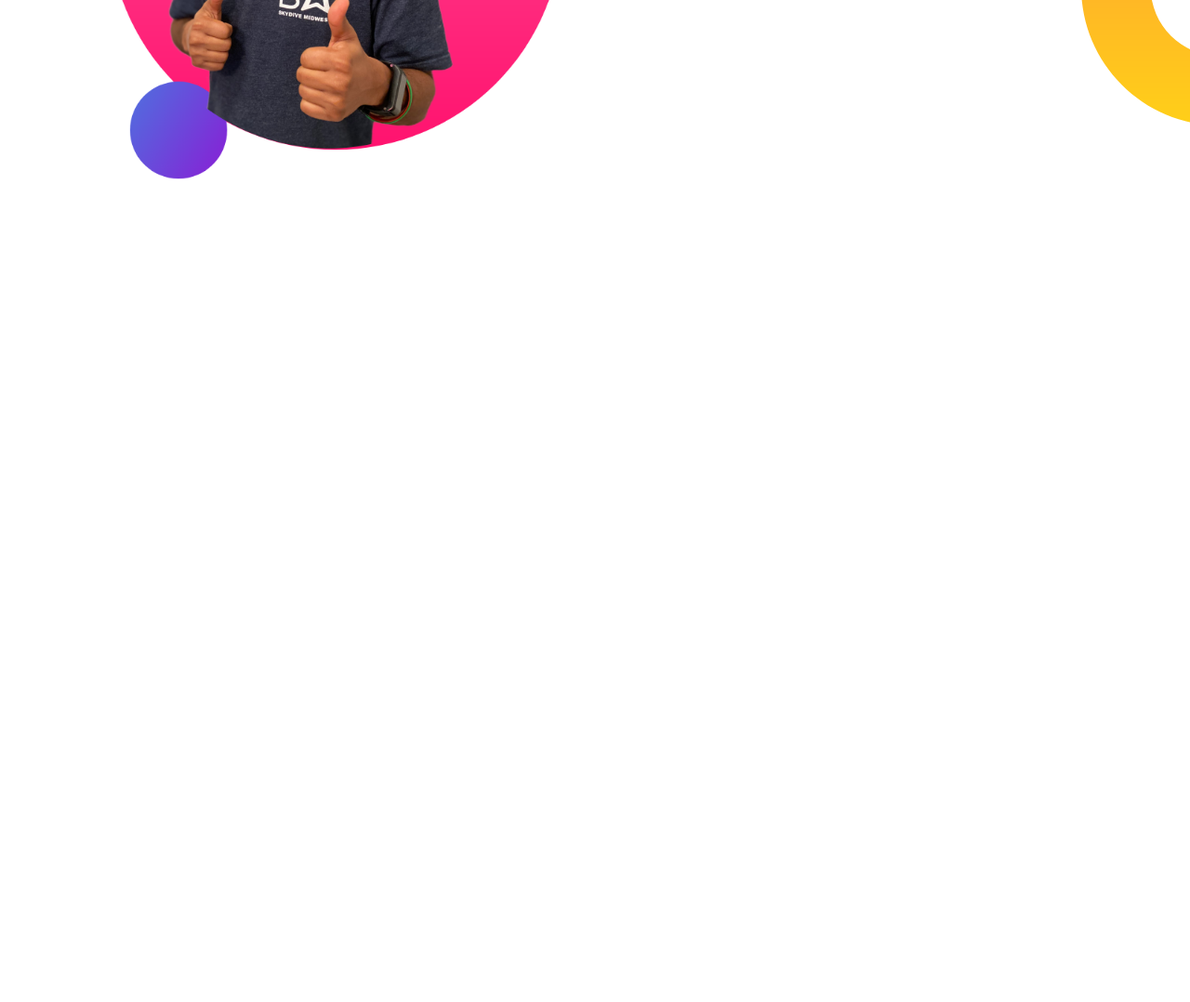
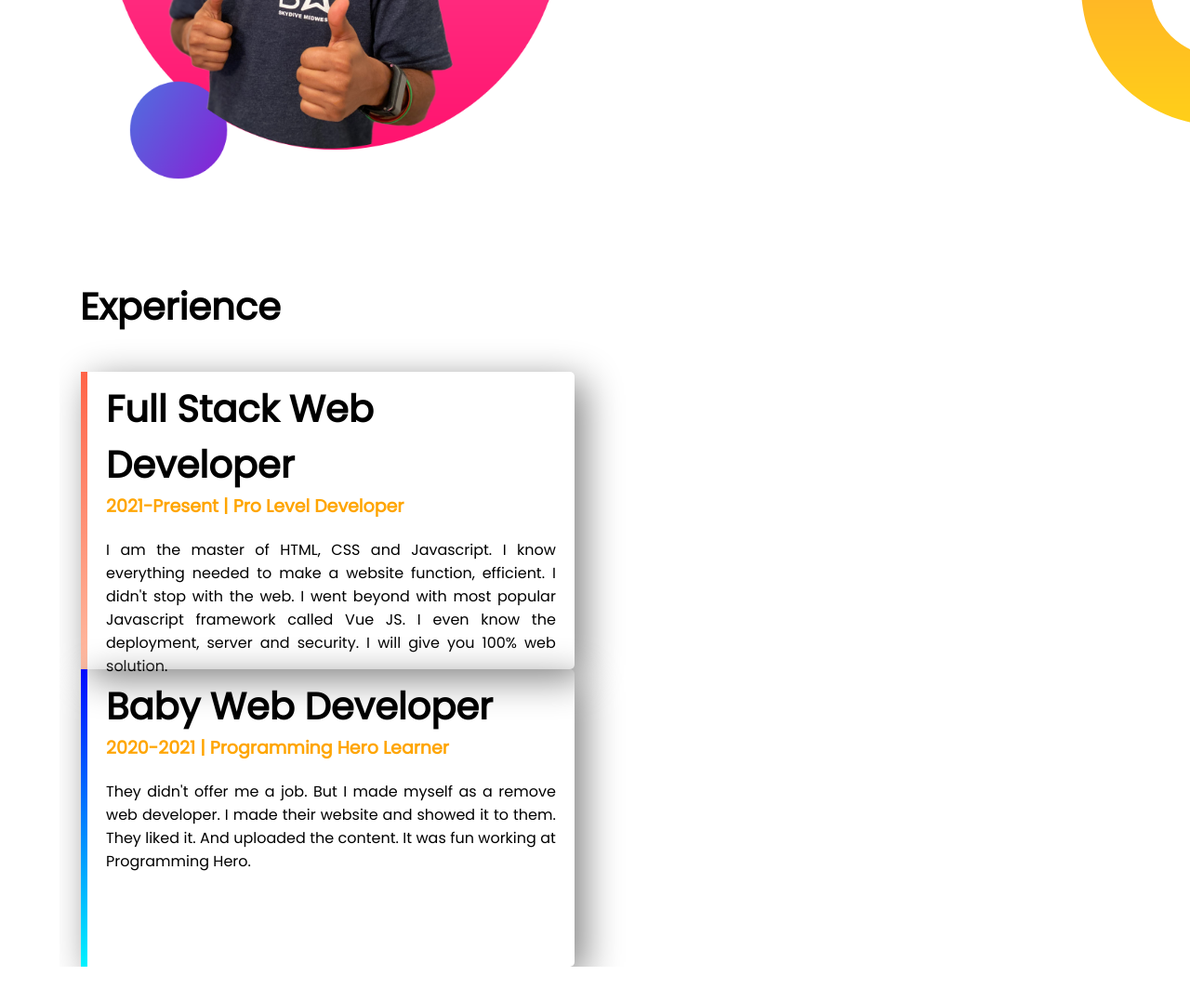
Before and after one commit to hoque-nazmul/portfolio-website, a plain HTML site: page index.html in a window 1280 px wide. Shown: the part 972-2050 px from the top of the page at 93% size. Before the commit the page ends 1272 px from the top, so only its background shows below. Drawn offline with Linux system fonts and the light colour scheme.

Commit message:
experience section is completed

```diff
--- a/css/style.css
+++ b/css/style.css
@@ -86,3 +86,51 @@ img{
     background-repeat: no-repeat;
     background-position: right;
 }
+
+.single-experience {
+    height: 300px;
+    width: 42%;
+    float: left;
+    margin: 0% 2%;
+    padding: 10px 20px;
+    border-radius: 5px;;
+    box-shadow: 10px 10px 40px gray;
+}
+
+.experience-content{
+    height: 400px;
+    padding-top: 40px;
+}
+
+.wrapper h1 {
+    font-size: 40px;
+    padding-left: 22px;
+}
+
+.single-experience h2 {
+    font-size: 40px;
+}
+
+.single-experience h4 {
+    font-size: 19px;
+    margin-bottom: 20px;
+    color: orange;
+}
+
+.single-experience p {
+    text-align: justify;
+}
+
+.exp-left {
+    border-left: 7px solid;
+    border-image: linear-gradient(180deg, #FF6347, #ffbca2);
+    border-image-slice: 1;
+    border-radius: 5px;
+}
+
+.exp-right {
+    border-left: 7px solid;
+    border-image: linear-gradient(180deg, #0008FF, #00F3FF);
+    border-image-slice: 1;
+    border-radius: 5px;
+}
--- a/index.html
+++ b/index.html
@@ -39,5 +39,22 @@
             </div>
         </div>
     </section>
+    <section class="section-area" id="experience-section">
+        <div class="wrapper">
+            <h1>Experience</h1>
+            <div class="experience-content">
+                <div class="single-experience exp-left">
+                    <h2>Full Stack Web Developer</h2>
+                    <h4>2021-Present | Pro Level Developer</h4>
+                    <p>I am the master of HTML, CSS and Javascript. I know everything needed to make a website function, efficient. I didn't stop with the web. I went beyond with most popular Javascript framework called Vue JS. I even know the deployment, server and security. I will give you 100% web solution.</p>
+                </div>
+                <div class="single-experience exp-right">
+                    <h2>Baby Web Developer</h2>
+                    <h4>2020-2021 | Programming Hero Learner</h4>
+                    <p>They didn't offer me a job. But I made myself as a remove web developer. I made their website and showed it to them. They liked it. And uploaded the content. It was fun working at Programming Hero.</p>
+                </div>
+            </div>
+        </div>
+    </section>
 </body>
 </html>
```
